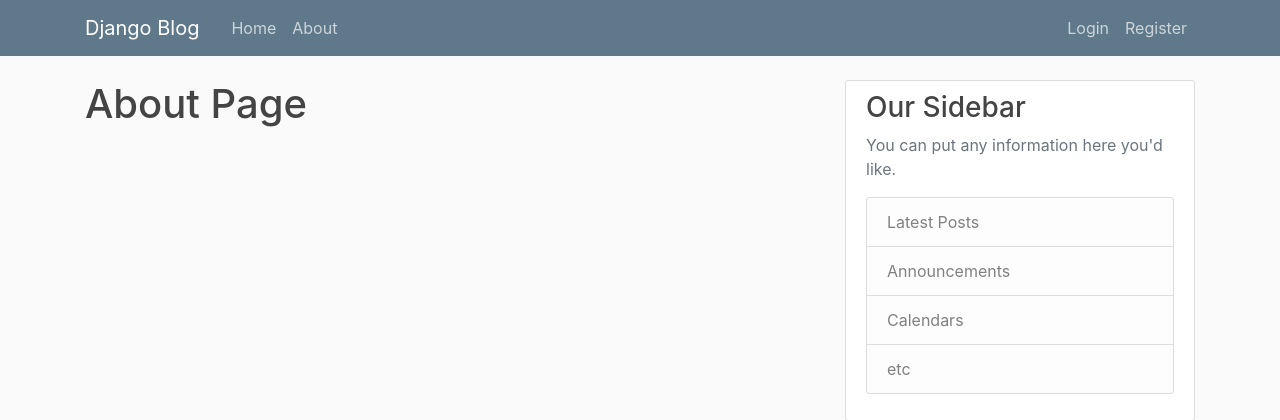
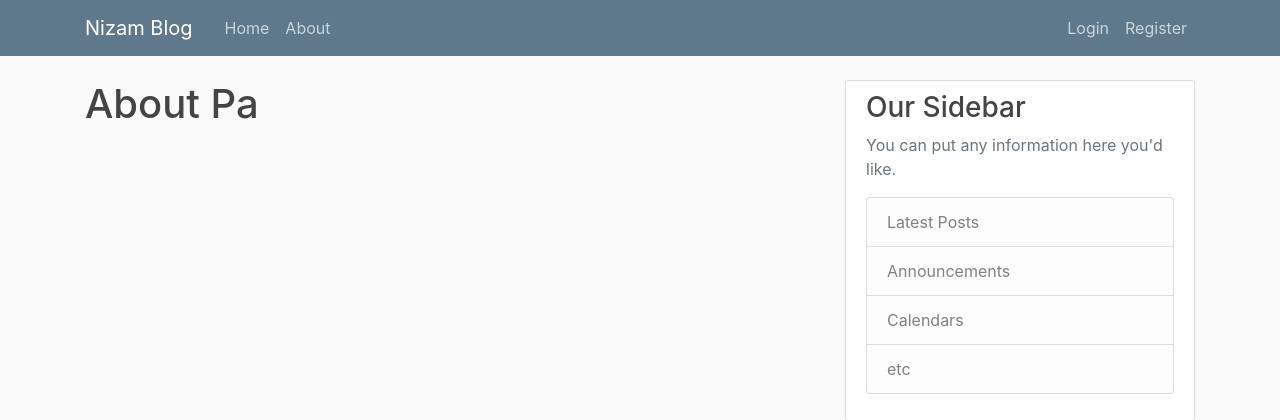
Before and after one commit to Nizam799/Python, a Django app: page /about/ in a window 1280 px wide. Shown: the top 420 px of the page. Run offline with Django 3.2, Linux system fonts and the light colour scheme; some libraries are stand-ins or nearby versions.

Commit message:
Nizam blog fixed

```diff
--- a/blog/templates/blog/about.html
+++ b/blog/templates/blog/about.html
@@ -1,4 +1,4 @@
 {% extends "blog/base.html" %}
 {% block content %}
-    <h1>About Page</h1>
+    <h1>About Pa</h1>
 {% endblock content %}
--- a/blog/templates/blog/base.html
+++ b/blog/templates/blog/base.html
@@ -22,7 +22,7 @@
     <header class="site-header">
       <nav class="navbar navbar-expand-md navbar-dark bg-steel fixed-top">
         <div class="container">
-          <a class="navbar-brand mr-4" href="{% url 'blog-home' %}">Django Blog</a>
+          <a class="navbar-brand mr-4" href="{% url 'blog-home' %}">Nizam Blog</a>
           <button class="navbar-toggler" type="button" data-toggle="collapse" data-target="#navbarToggle" aria-controls="navbarToggle" aria-expanded="false" aria-label="Toggle navigation">
           <span class="navbar-toggler-icon"></span>
           </button>
```
